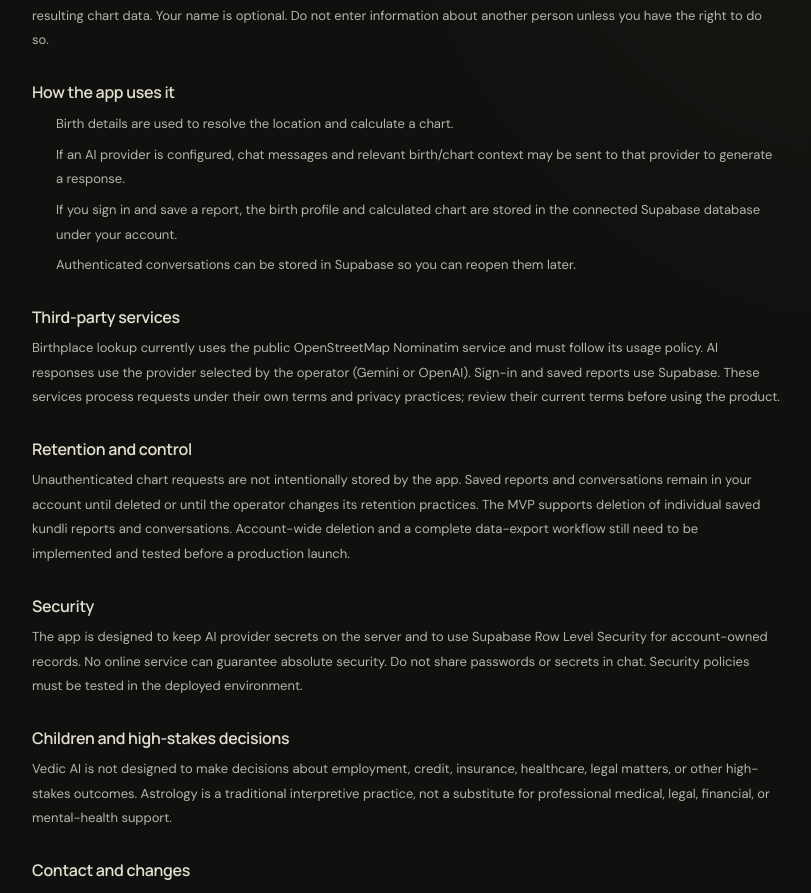
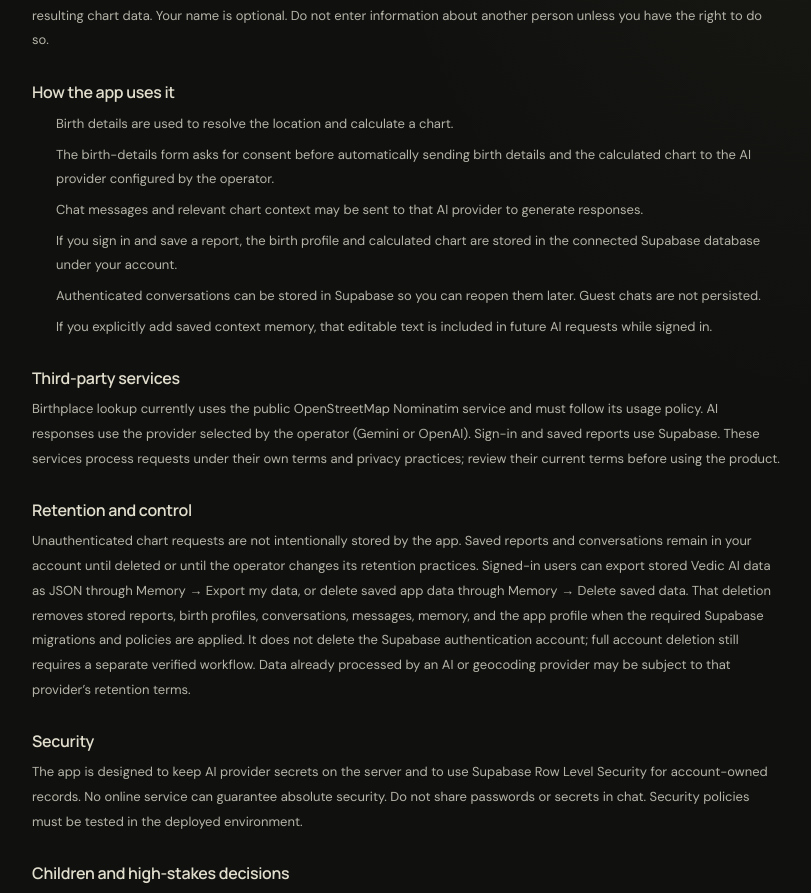
Before and after one commit to Yashpal568/vedic-ai, a Next.js app: page /privacy in a window 1280 px wide. Shown: the part 408-1301 px from the top of the page, without its empty margins (234-1045 px from the left). Built offline with nearby package versions, Linux system fonts and the light colour scheme.

Commit message:
docs: update privacy notice for AI consent, memory, export and deletion

```diff
--- a/app/privacy/page.tsx
+++ b/app/privacy/page.tsx
@@ -12,9 +12,9 @@ export default function PrivacyPage() {
     <article className="legal-content"><div className="eyebrow"><span className="eyebrow-line"/> YOUR DATA, YOUR CHOICE</div><h1>Privacy <span>policy.</span></h1><p className="legal-updated">Last updated: 24 October 2026 · MVP policy draft</p>
       <p>Vedic AI is an early-stage Vedic astrology web application. This page explains the data practices intended for the current MVP. Before a public commercial launch, the operator should review and adapt this policy to the actual hosting region, applicable law, vendor contracts, and support contact details.</p>
       <h2>Information you provide</h2><p>When you create a chart, the app processes your birth date, local birth time, birthplace, coordinates, timezone, and the resulting chart data. Your name is optional. Do not enter information about another person unless you have the right to do so.</p>
-      <h2>How the app uses it</h2><ul><li>Birth details are used to resolve the location and calculate a chart.</li><li>If an AI provider is configured, chat messages and relevant birth/chart context may be sent to that provider to generate a response.</li><li>If you sign in and save a report, the birth profile and calculated chart are stored in the connected Supabase database under your account.</li><li>Authenticated conversations can be stored in Supabase so you can reopen them later.</li></ul>
+      <h2>How the app uses it</h2><ul><li>Birth details are used to resolve the location and calculate a chart.</li><li>The birth-details form asks for consent before automatically sending birth details and the calculated chart to the AI provider configured by the operator.</li><li>Chat messages and relevant chart context may be sent to that AI provider to generate responses.</li><li>If you sign in and save a report, the birth profile and calculated chart are stored in the connected Supabase database under your account.</li><li>Authenticated conversations can be stored in Supabase so you can reopen them later. Guest chats are not persisted.</li><li>If you explicitly add saved context memory, that editable text is included in future AI requests while signed in.</li></ul>
       <h2>Third-party services</h2><p>Birthplace lookup currently uses the public OpenStreetMap Nominatim service and must follow its usage policy. AI responses use the provider selected by the operator (Gemini or OpenAI). Sign-in and saved reports use Supabase. These services process requests under their own terms and privacy practices; review their current terms before using the product.</p>
-      <h2>Retention and control</h2><p>Unauthenticated chart requests are not intentionally stored by the app. Saved reports and conversations remain in your account until deleted or until the operator changes its retention practices. The MVP supports deletion of individual saved kundli reports and conversations. Account-wide deletion and a complete data-export workflow still need to be implemented and tested before a production launch.</p>
+      <h2>Retention and control</h2><p>Unauthenticated chart requests are not intentionally stored by the app. Saved reports and conversations remain in your account until deleted or until the operator changes its retention practices. Signed-in users can export stored Vedic AI data as JSON through Memory → Export my data, or delete saved app data through Memory → Delete saved data. That deletion removes stored reports, birth profiles, conversations, messages, memory, and the app profile when the required Supabase migrations and policies are applied. It does not delete the Supabase authentication account; full account deletion still requires a separate verified workflow. Data already processed by an AI or geocoding provider may be subject to that provider’s retention terms.</p>
       <h2>Security</h2><p>The app is designed to keep AI provider secrets on the server and to use Supabase Row Level Security for account-owned records. No online service can guarantee absolute security. Do not share passwords or secrets in chat. Security policies must be tested in the deployed environment.</p>
       <h2>Children and high-stakes decisions</h2><p>Vedic AI is not designed to make decisions about employment, credit, insurance, healthcare, legal matters, or other high-stakes outcomes. Astrology is a traditional interpretive practice, not a substitute for professional medical, legal, financial, or mental-health support.</p>
       <h2>Contact and changes</h2><p>A public contact address and data-controller details have not yet been configured. Before opening the service to the public, add an accountable operator/contact address and an effective process for privacy requests. This draft may change as features and providers are added.</p>
```
